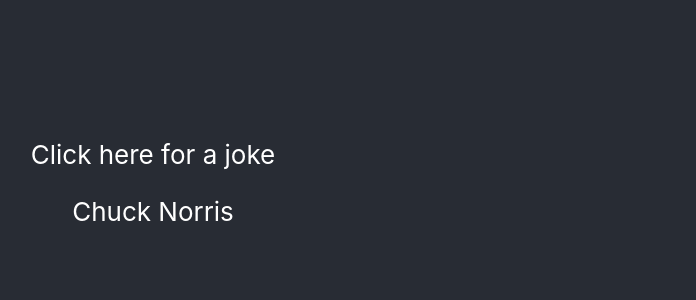
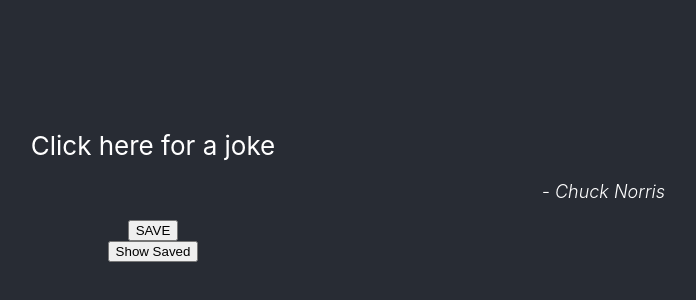
Before and after one commit to ancnnr/chuck-norris, a React (Create React App) app: page / in a window 1280 px wide. Shown: the part 204-504 px from the top of the page, without its empty margins (487-1183 px from the left). Built offline with nearby package versions, Linux system fonts and the light colour scheme.

Commit message:
got saved list toggle working. Need to add key to saved jokes

```diff
--- a/package.json
+++ b/package.json
@@ -8,6 +8,7 @@
     "@testing-library/user-event": "^13.5.0",
     "react": "^17.0.2",
     "react-dom": "^17.0.2",
+    "react-icons": "^4.3.1",
     "react-scripts": "5.0.0",
     "web-vitals": "^2.1.4"
   },
--- a/src/App.css
+++ b/src/App.css
@@ -43,3 +43,13 @@
     transform: rotate(360deg);
   }
 }
+
+.author {
+  font-weight: 300;
+  font-size: calc(2px + 2vmin);
+  font-style: italic;
+  margin-top: 20px;
+  width: 80vw;
+  text-align: right;
+
+}
--- a/src/App.js
+++ b/src/App.js
@@ -1,11 +1,14 @@
-import logo from './logo.svg';
 import './App.css';
-import Joke from './components/Joke'
 import { useState } from 'react'
+import Jokes from './components/Jokes'
 
 function App() {
 
   const [jokes, setJokes] = useState()
+
+  const[showSaved, setShowSaved] = useState(false)
+
+  const [savedJokes, setSavedJokes] = useState([])
 
   const pullJoke = () => {
     const xhr = new XMLHttpRequest()
@@ -19,14 +22,32 @@
     xhr.send()
 }
 
+const saveJoke = () => {
+  setSavedJokes([...savedJokes,jokes])
+}
+
+const showJokes = () => {
+  savedJokes.map((joke) => console.log(joke.value))
+}
+
+const deleteJoke = (jokeText) => {
+  setSavedJokes(jokes.filter((j) => j.value !== jokeText))
+}
+
+const toggleSavedJokes = () => {
+  setShowSaved(!showSaved)
+}
 
   return (
     <div className="App">
       <header className="App-header">
-        <Joke onClick={pullJoke} joke={ jokes ? jokes.value : 'Click here for a joke' }/>
-        <p>
-          Chuck Norris
+        <div onClick={pullJoke}>{ jokes ? jokes.value : 'Click here for a joke' }</div>
+        <p className="author">
+          - Chuck Norris
         </p>
+        <button onClick={saveJoke}>SAVE</button>
+        <button onClick={toggleSavedJokes}>Show Saved</button>
+        {showSaved && <Jokes savedJokes={savedJokes} onDelete={deleteJoke} />}
       </header>
     </div>
   );
--- a/src/components/Joke.js
+++ b/src/components/Joke.js
@@ -1,8 +1,14 @@
-const Joke = ({ onClick, joke }) => {
+import { FaTimes } from 'react-icons/fa'
+
+const Joke = ({ jokeText, onDelete }) => {
 
   return (
-        <div onClick={ onClick }>{ joke }</div>
+        <div>
+            <h3>{ jokeText }</h3>
+        </div>
     )
   }
 
 export default Joke
+
+// <FaTimes onClick={() => onDelete(joke)} style={{ color: 'red', cursor: 'pointer' }} />
--- /dev/null
+++ b/src/components/Jokes.js
@@ -0,0 +1,15 @@
+import Joke from './Joke'
+
+const Jokes = ( { savedJokes, onDelete }) => {
+  return (
+    <>
+        HEY!
+        {savedJokes.map((joke) => (
+            <Joke cat={joke.categories} jokeText={joke.value} onDelete={onDelete}/>
+
+        ))}
+    </>
+  )
+}
+
+export default Jokes
```
Also changed, not shown: 1 other file (tests, documents, lock files or other folders).
